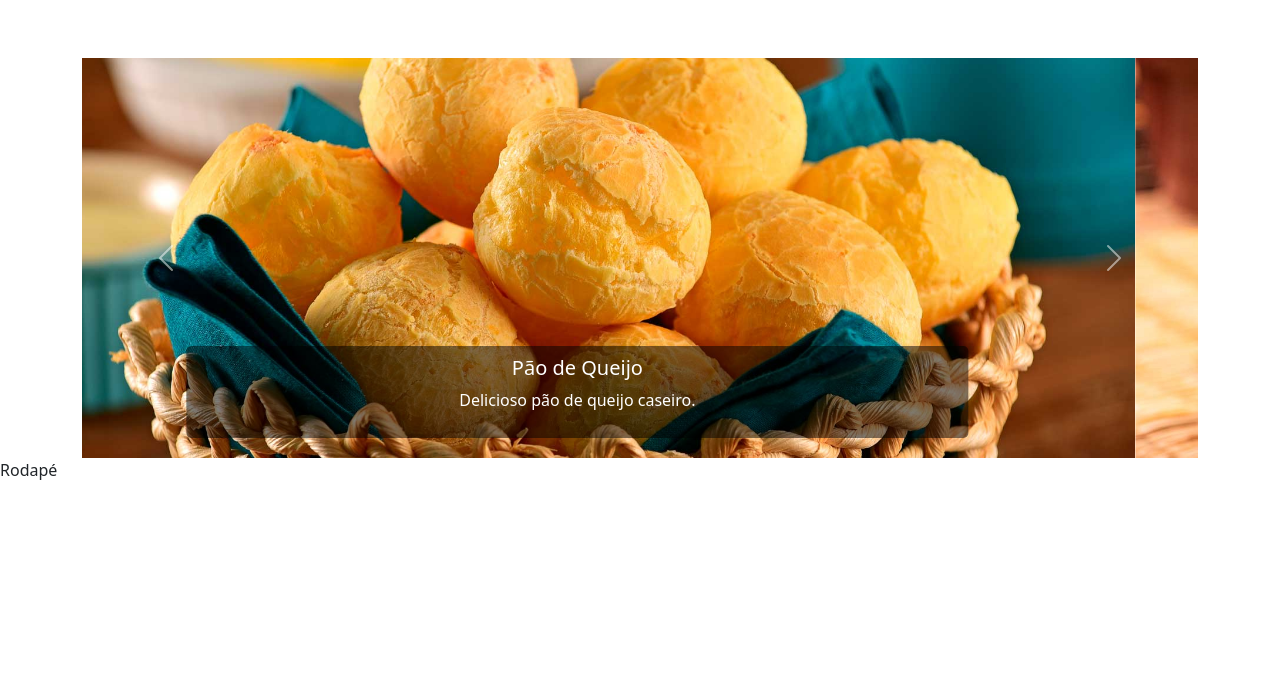
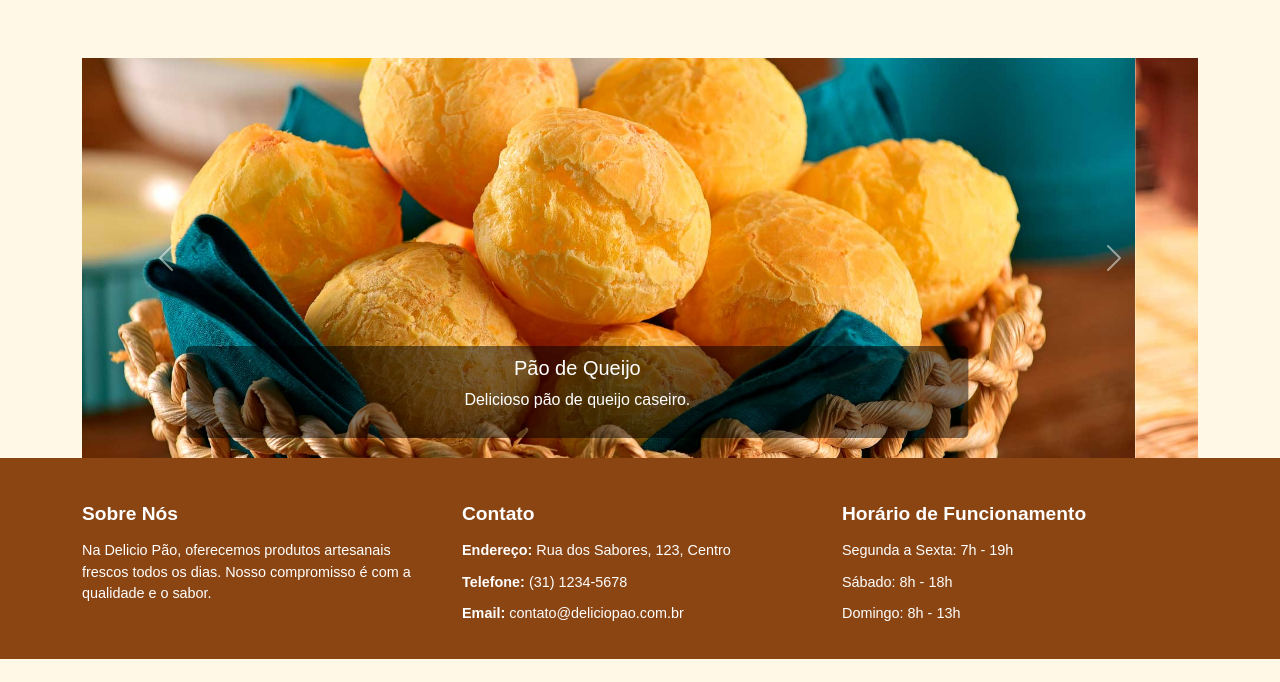
Before and after one commit to lariioli/Revisao2024, a plain HTML site: page PadariaDelicioPao/index.html in a window 1280 px wide. Shown: the part 118-800 px from the top of the page. Drawn offline with nearby package versions, Linux system fonts and the light colour scheme.

Commit message:
Adicionando footer e cor ao body

```diff
--- a/PadariaDelicioPao/index.html
+++ b/PadariaDelicioPao/index.html
@@ -46,7 +46,26 @@
                 </button>
             </div>
         </main>
-        <footer>Rodapé</footer>
+        <footer class="footer">
+            <div class="container py-4">
+                <div class="row">
+                    <div class="col-md-4">
+                        <h5>Sobre Nós</h5>
+                        <p>Na Delicio Pão, oferecemos produtos artesanais frescos todos os dias. Nosso compromisso é com a qualidade e o sabor.</p>
+                    </div>
+                    <div class="col-md-4">
+                        <h5>Contato</h5>
+                        <p><strong>Endereço:</strong> Rua dos Sabores, 123, Centro</p>
+                        <p><strong>Telefone:</strong> (31) 1234-5678</p>
+                        <p><strong>Email:</strong> contato@deliciopao.com.br</p>
+                    </div>
+                    <div class="col-md-4">
+                        <h5>Horário de Funcionamento</h5>
+                        <p>Segunda a Sexta: 7h - 19h</p>
+                        <p>Sábado: 8h - 18h</p>
+                        <p>Domingo: 8h - 13h</p>
+                    </div>
+        </footer>
     <script src="https://cdn.jsdelivr.net/npm/bootstrap@5.3.3/dist/js/bootstrap.bundle.min.js" integrity="sha384-YvpcrYf0tY3lHB60NNkmXc5s9fDVZLESaAA55NDzOxhy9GkcIdslK1eN7N6jIeHz" crossorigin="anonymous"></script>
     </body>
 </html>
--- a/PadariaDelicioPao/padaria.css
+++ b/PadariaDelicioPao/padaria.css
@@ -1,7 +1,11 @@
 
-
-
-
+body {
+    background-color: #FFF8E7;
+    color: #5A3921;
+    font-family: Arial, sans-serif;
+    margin: 0;
+    padding: 0;
+}
 
 .cursive-text {
     font-family: "Dancing Script", cursive;
@@ -20,3 +24,24 @@
     padding: 10px;
     border-radius: 5px;
 }
+
+.footer {
+    background-color: #8B4513;
+    color: #FFF;
+    padding-top: 20px;
+}
+
+.footer h5 {
+    font-size: 1.2rem;
+    margin-bottom: 15px;
+    font-weight: bold;
+}
+
+.footer p {
+    font-size: 0.9rem;
+    margin-bottom: 10px;
+}
+
+.footer hr {
+    border-color: rgba(255, 255, 255, 0.2);
+}
```
